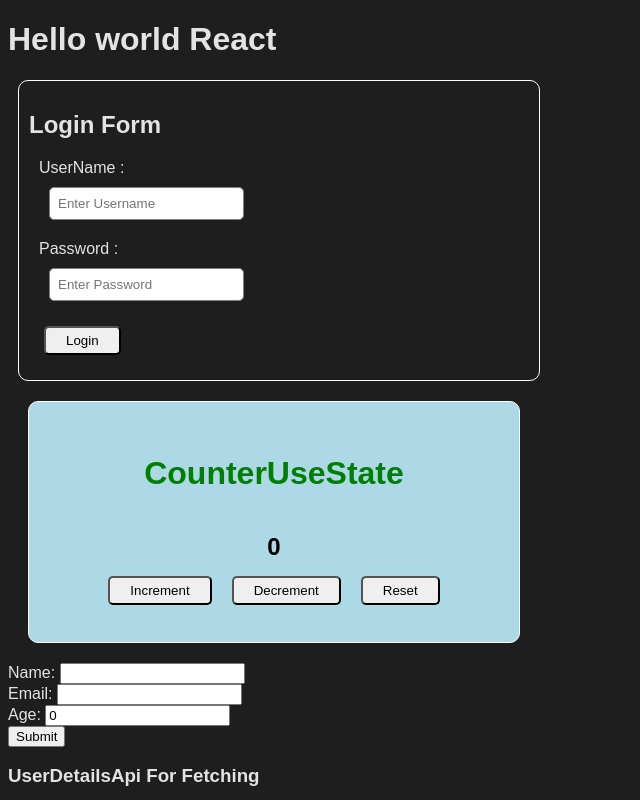
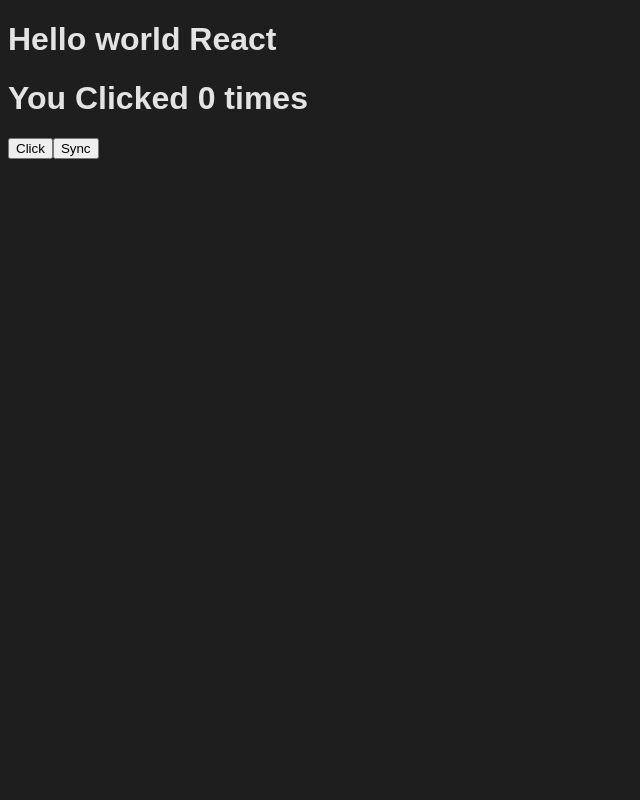
Before and after one commit to Ashokgunji0202/express_projects, a React (Vite) app in the folder pratice_1/: page / in a window 1280 px wide. Shown: the top 800 px of the page, without its empty margins (0-640 px from the left). Built offline with nearby package versions, Linux system fonts and the light colour scheme; no server answers.

Commit message:
add useEffect without dependence

```diff
--- a/pratice_1/src/App.jsx
+++ b/pratice_1/src/App.jsx
@@ -6,6 +6,7 @@ import React from 'react'
 import LoginForm from './components/LoginForm'
 import CounterUseState from './components/CounterUseState'
 import UserDetails from './components/userDetails/UserDetails'
+import UserDetailsUseEffect from './components/useEffectsfunction/UserDetailsUseEffect'
 
 
 
@@ -21,7 +22,7 @@ function App() {
         <VerfiedUser /> */}
 
       </div>
-      <div>
+      {/* <div>
         <LoginForm />
       </div>
       <div>
@@ -29,6 +30,11 @@ function App() {
       </div>
       <div>
         <UserDetails />
+      </div> */}
+
+
+      <div>
+        <UserDetailsUseEffect/>
       </div>
     </>
   )
--- /dev/null
+++ b/pratice_1/src/components/useEffectsfunction/UserDetailsUseEffect.jsx
@@ -0,0 +1,29 @@
+import React,{ useState,useEffect, use} from 'react'
+
+const UserDetailsUseEffect = () => {
+
+    const[counter,setCounter] = useState(0);
+    const[sync,setSync] = useState(false);
+
+    useEffect(() => {
+        console.log("Rendering......")
+        console.log(sync)
+        document.title = `You Clicked ${counter} times`;
+    },[sync]);
+
+    useEffect(() => {
+        fetch(`https://jsonplaceholder.typicode.com/users`,{
+            method:"GET"
+        }).then((res) => res.json()).then((data) => console.log(data));
+    },[])
+  return (
+    <div>
+        <h1>You Clicked {counter} times</h1>
+        <button onClick={() => setCounter((count)=>count+1)}>Click</button>
+        <button onClick={()=> setSync((c)=>!c)}>Sync</button>
+
+    </div>
+  )
+}
+
+export default UserDetailsUseEffect
```
